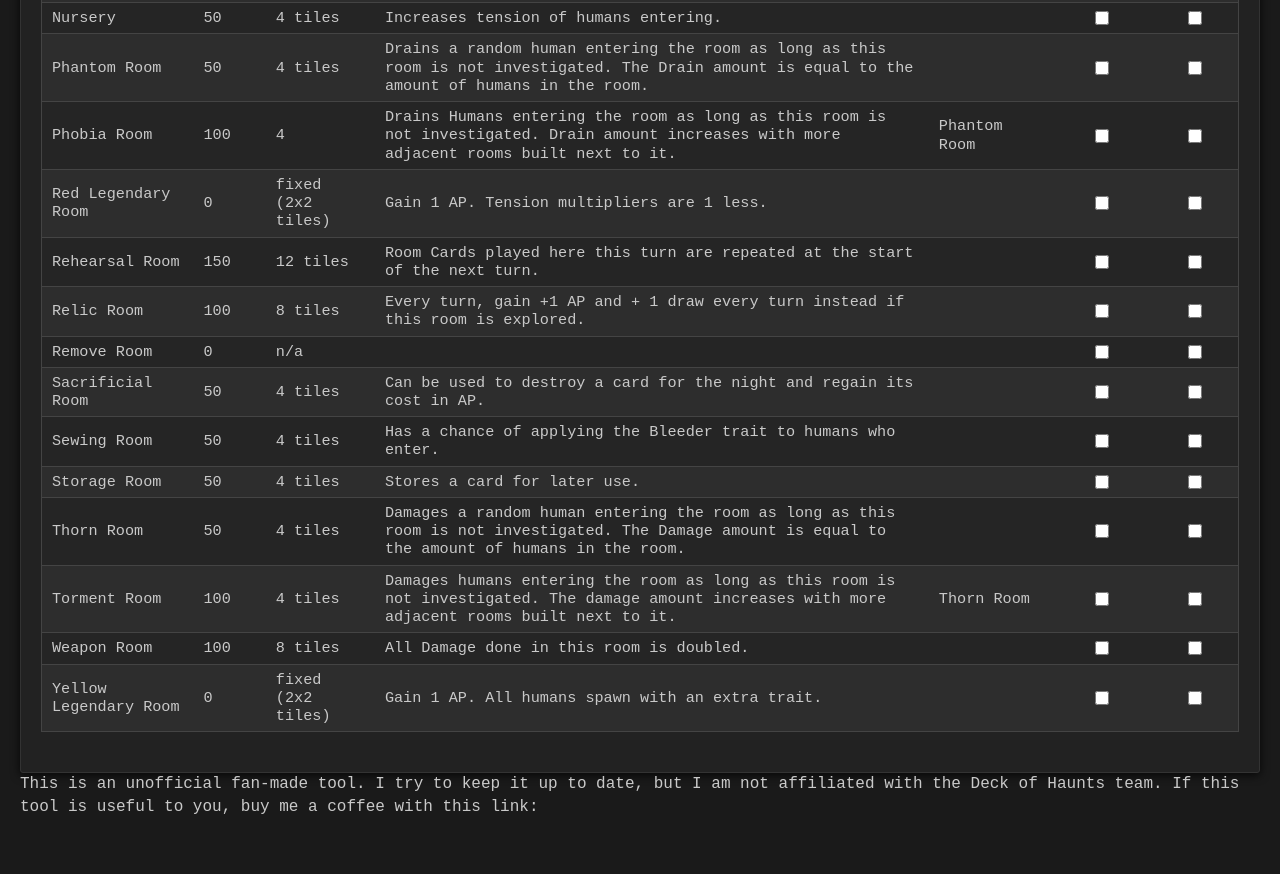
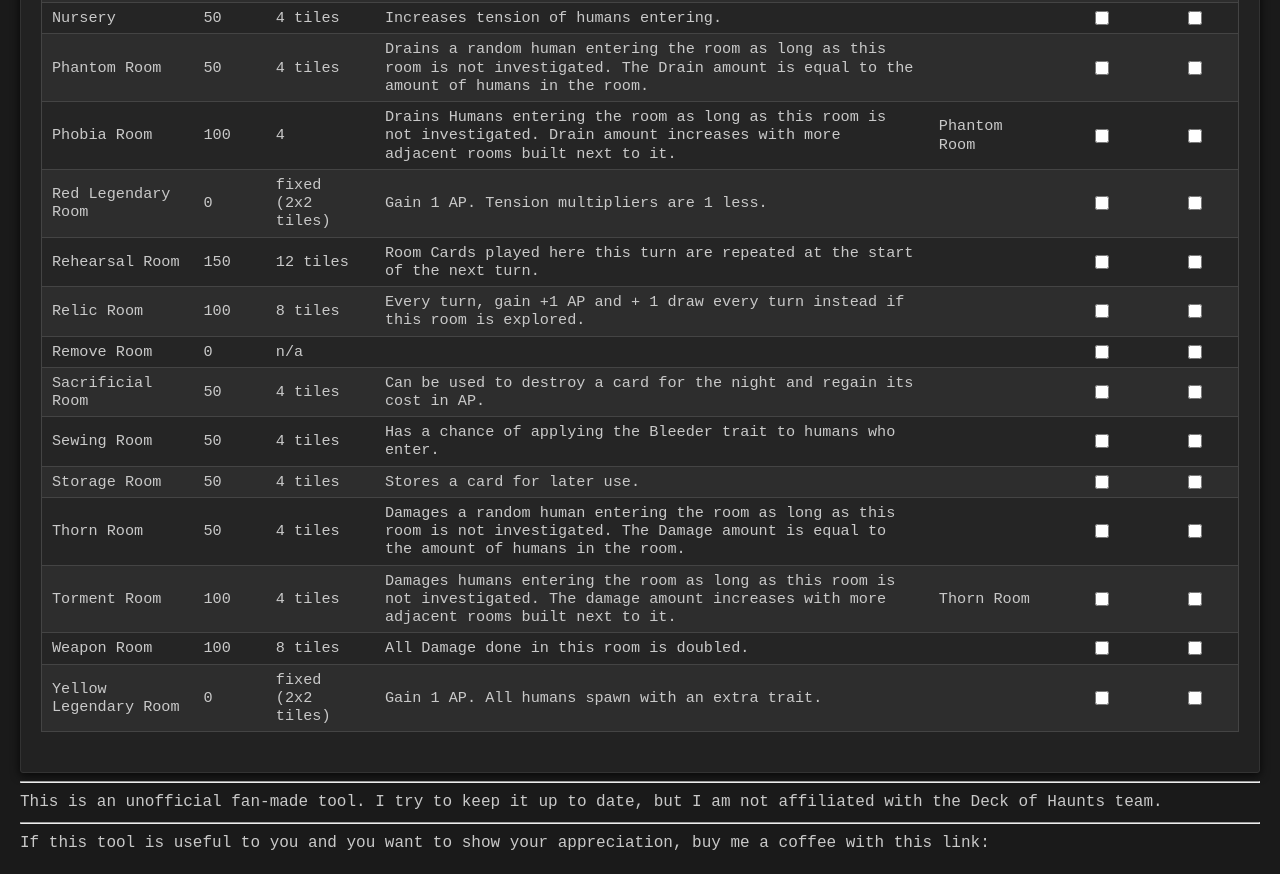
Before and after one commit to rlankenau/croissant, a plain HTML site: page index.html in a window 1280 px wide. Shown: the part 759-1633 px from the top of the page. Before the commit the page ends 1597 px from the top, so only its background shows below. Drawn offline with Linux system fonts and the light colour scheme.

Commit message:
Clean up styles

```diff
--- a/css/styles.css
+++ b/css/styles.css
@@ -25,6 +25,7 @@ h1 {
     letter-spacing: 3px;
     font-weight: bold;
     text-shadow: 2px 2px 4px rgba(0, 0, 0, 0.5);
+    font-family: 'Cinzel Decorative', cursive;
 }
 
 .table-container {
--- a/index.html
+++ b/index.html
@@ -6,11 +6,6 @@
     <title>Deck of Haunts Unofficial Room Tracker</title>
     <link rel="stylesheet" href="css/styles.css">
     <link href="https://fonts.googleapis.com/css2?family=Cinzel+Decorative:wght@700&display=swap" rel="stylesheet">
-    <style>
-        h1 {
-            font-family: 'Cinzel Decorative', cursive;
-        }
-    </style>
 </head>
 <body>
     <div class="container">
@@ -28,10 +23,11 @@
     </div>
     <script src="js/script.js"></script>
     <div>
-        This is an unofficial fan-made tool.  I try to keep it up to date, but I am not affiliated with the Deck of Haunts team.
-        If this tool is useful to you, buy me a coffee with this link:
+        <hr>
+        This is an unofficial fan-made tool.  I try to keep it up to date, but I am not affiliated with the Deck of Haunts team.<br>
+        <hr>
+        If this tool is useful to you and you want to show your appreciation, buy me a coffee with this link:
         <script type='text/javascript' src='https://storage.ko-fi.com/cdn/widget/Widget_2.js'></script><script type='text/javascript'>kofiwidget2.init('Support me on Ko-fi', '#72a4f2', 'L3L1JBOWW');kofiwidget2.draw();</script>
-
     </div>
 </body>
 </html>
```
